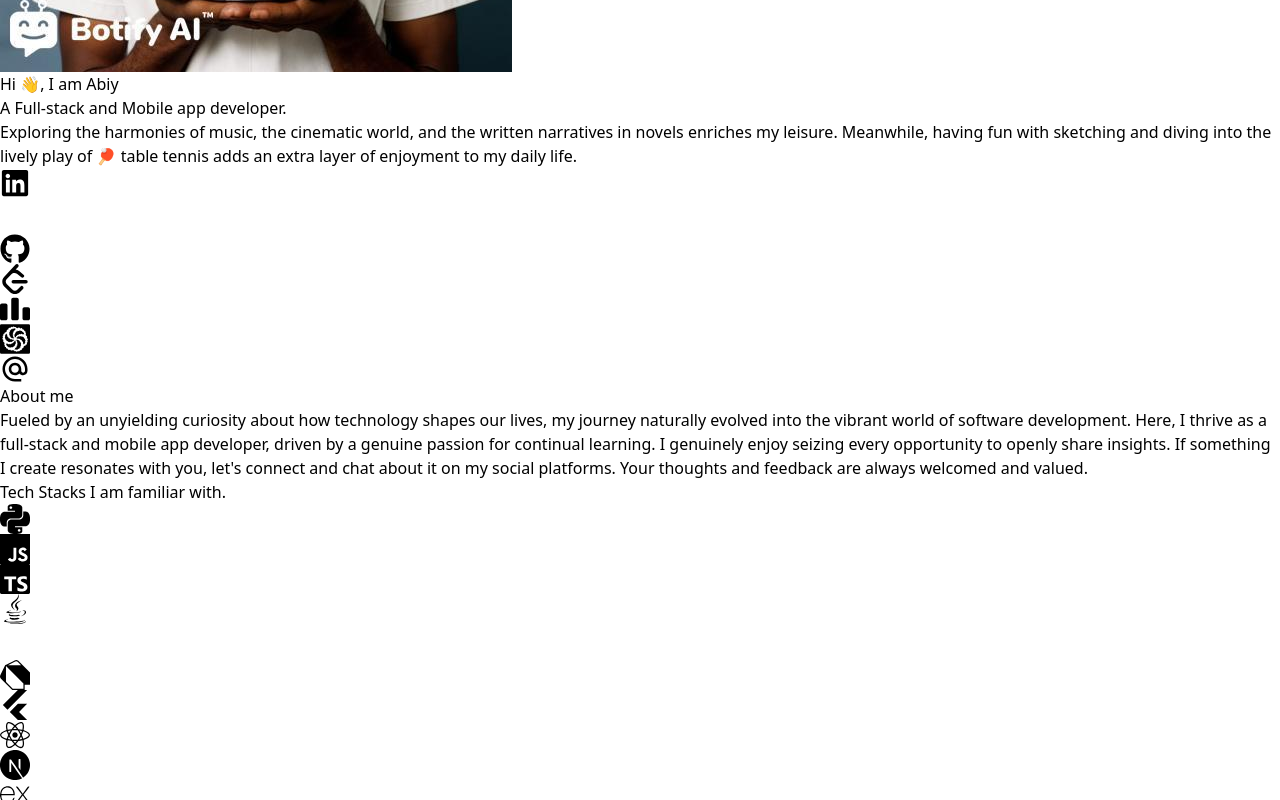
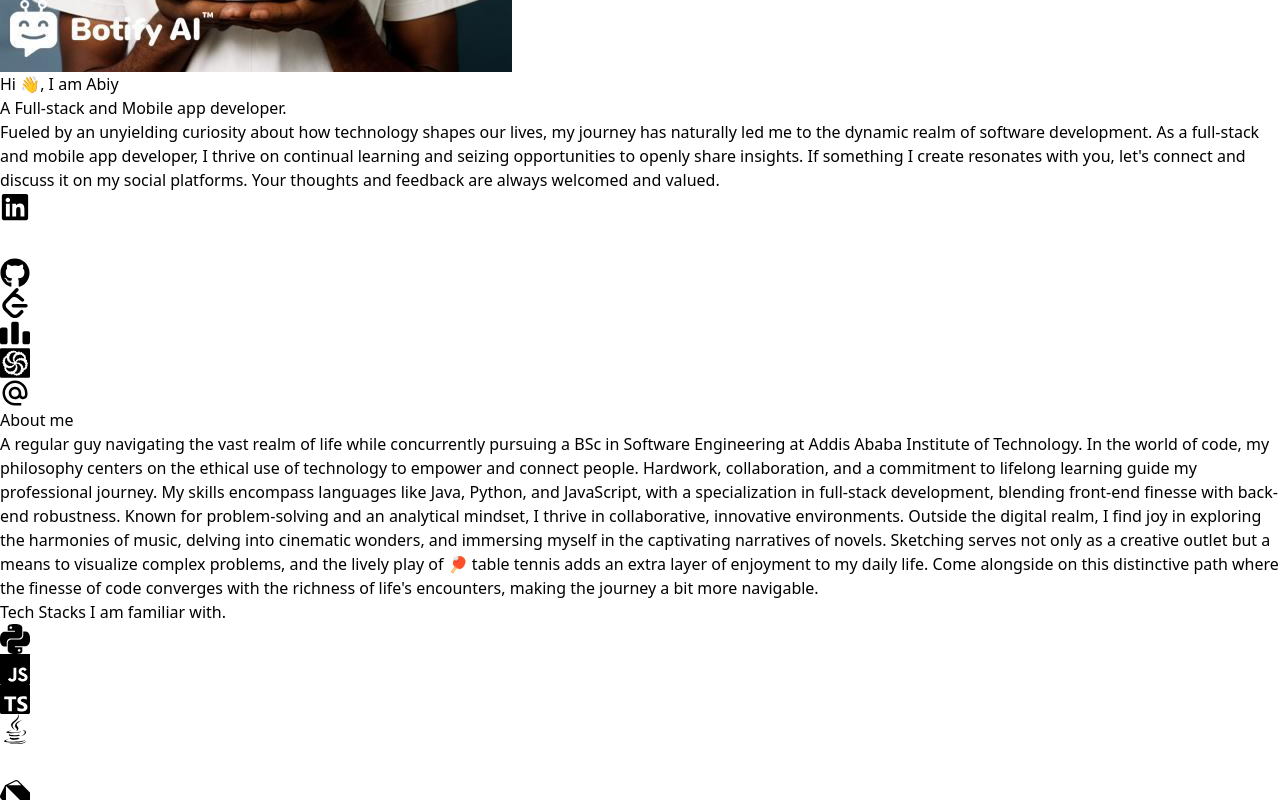
Before and after one commit to Orion777-cmd/portfolio, a React (Vite) app in the folder Portfolio-website/: page / in a window 1280 px wide. Shown: the part 760-1560 px from the top of the page. Built offline with nearby package versions, Linux system fonts and the light colour scheme; some icons are missing.

Commit message:
fixed aboutme page

```diff
--- a/Portfolio-website/src/components/about.component.tsx
+++ b/Portfolio-website/src/components/about.component.tsx
@@ -2,9 +2,20 @@ import { useDarkMode } from '../context/darkmode.context';
 const About = () => {
     const { darkMode } = useDarkMode();
     return (
-        <div className={`${darkMode ? 'bg-slate-600 border-white shadow-slate-400' : 'bg-black border-black shadow-black'} w-1/2 m-5 p-4 min-w-md  shadow-2xl  flex flex-col gap-4 justify-center items-center`}>
+        <div className={`${darkMode ? 'bg-slate-600 border-white shadow-slate-400' : 'bg-black border-black shadow-black'} w-1/2 m-5 p-4 min-w-lg  shadow-2xl  flex flex-col gap-4 justify-center items-center`}>
             <h1 className={`text-2xl text-white font-bold text-center`}>About me</h1>
-            <p className={`text-left text-white mx-auto`}>Fueled by an unyielding curiosity about how technology shapes our lives, my journey naturally evolved into the vibrant world of software development. Here, I thrive as a full-stack and mobile app developer, driven by a genuine passion for continual learning. I genuinely enjoy seizing every opportunity to openly share insights. If something I create resonates with you, let's connect and chat about it on my social platforms. Your thoughts and feedback are always welcomed and valued.</p>
+            <p className={`text-left text-white mx-auto py-5`}>
+
+                A regular guy navigating the vast realm of life while concurrently pursuing a BSc in Software Engineering at Addis Ababa Institute of Technology.
+                In the world of code, my philosophy centers on the ethical use of technology to empower and connect people. Hardwork, collaboration, and a commitment to lifelong learning guide my professional journey.
+                My skills encompass languages like Java, Python, and JavaScript, with a specialization in full-stack development, blending front-end finesse with back-end robustness.
+                Known for problem-solving and an analytical mindset, I thrive in collaborative, innovative environments.
+                Outside the digital realm, I find joy in exploring the harmonies of music, delving into cinematic wonders, and immersing myself in the captivating narratives of novels.
+                Sketching serves not only as a creative outlet but a means to visualize complex problems, and the lively play of <span className="text-lg">&#127955;</span> table tennis adds an extra layer of enjoyment to my daily life.
+                Come alongside on this distinctive path where the finesse of code converges with the richness of life's encounters, making the journey a bit more navigable.
+
+            </p>
+            <p className={`text-lg text-white`}>{darkMode ? 'Why do programmers prefer dark mode?' : ''} { darkMode && <span className={`opacity-0 hover:opacity-100`}> Because light attracts bugs!&#128514;</span>}</p>
         </div>
     )
 }
--- a/Portfolio-website/src/components/hobbies.component.tsx
+++ b/Portfolio-website/src/components/hobbies.component.tsx
@@ -4,8 +4,10 @@ const Hobbies = () => {
     return(
         <div className={`flex flex-wrap justify-center items-center m-2 p-2 h-30 ${darkMode ? 'border-t-2 border-white' : 'border-t-2 border-black'}`}>
             <p>
-                Exploring the harmonies of music, the cinematic world, and the written narratives in novels enriches my leisure. Meanwhile,
-                having fun with sketching and diving into the lively play of <span className="text-lg">&#127955;</span> table tennis adds an extra layer of enjoyment to my daily life.
+                Fueled by an unyielding curiosity about how technology shapes our lives, my journey has naturally led me to the dynamic realm of software development.
+                As a full-stack and mobile app developer, I thrive on continual learning and seizing opportunities to openly share insights.
+                If something I create resonates with you, let's connect and discuss it on my social platforms.
+                Your thoughts and feedback are always welcomed and valued.
             </p>
         </div>
     )
```
Also changed, not shown: 1 other file (tests, documents, lock files or other folders).
